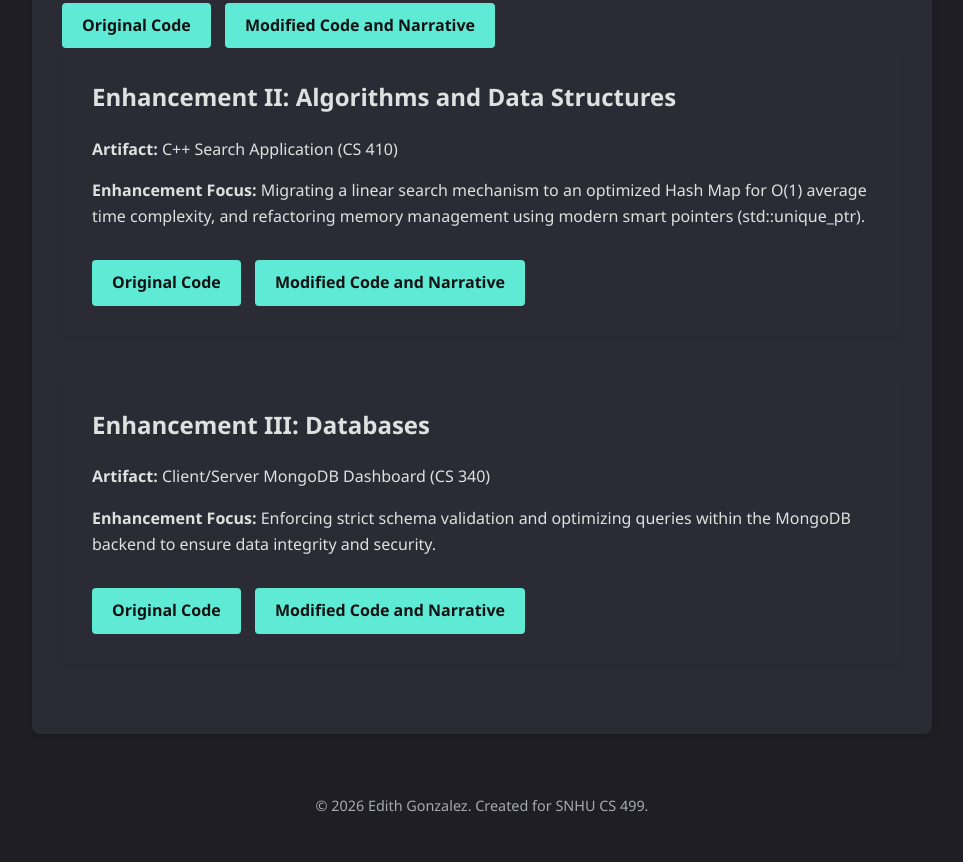
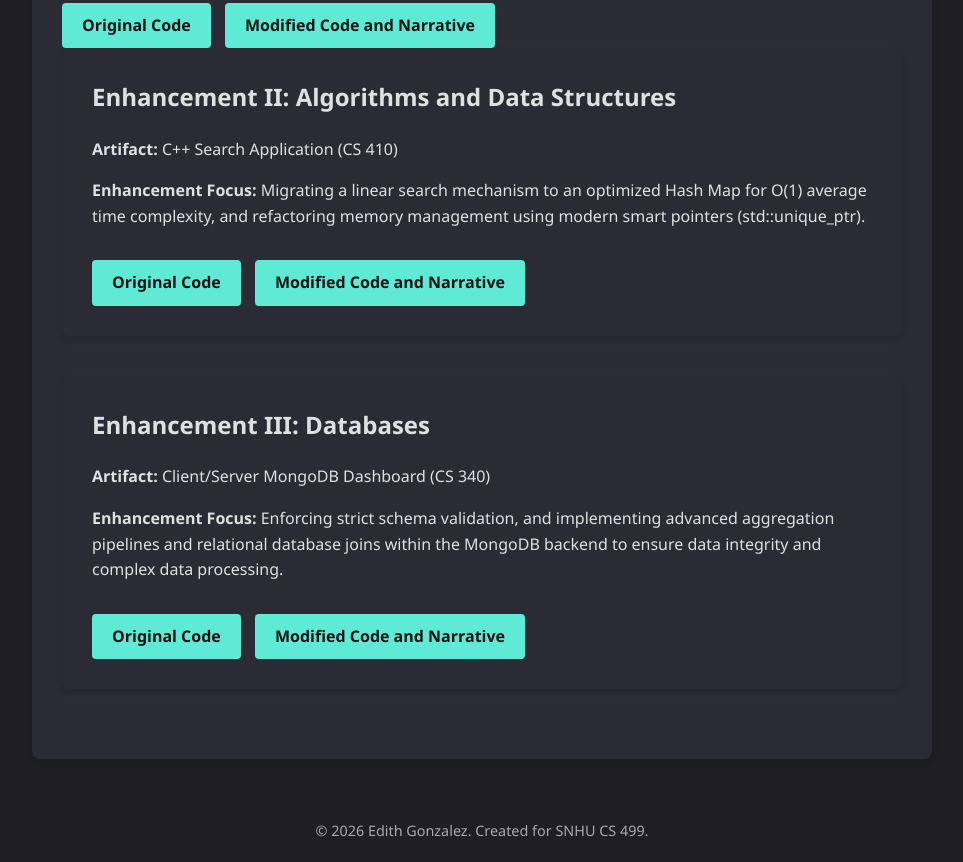
Before and after one commit to EGonzalez-3/EGonzalez-3.github.io, a plain HTML site: page index.html in a window 1280 px wide. Shown: the part 2642-3504 px from the top of the page, without its empty margins (158-1121 px from the left). Before the commit the page ends 3479 px from the top, so only its background shows below. Drawn offline with Linux system fonts and the light colour scheme.

Commit message:
Update index.html

```diff
--- a/index.html
+++ b/index.html
@@ -252,7 +252,7 @@
         <section id="databases">
             <h2>Enhancement III: Databases</h2>
             <p><strong>Artifact:</strong> Client/Server MongoDB Dashboard (CS 340)</p>
-            <p><strong>Enhancement Focus:</strong> Enforcing strict schema validation and optimizing queries within the MongoDB backend to ensure data integrity and security.</p>
+            <p><strong>Enhancement Focus:</strong> Enforcing strict schema validation, and implementing advanced aggregation pipelines and relational database joins within the MongoDB backend to ensure data integrity and complex data processing.</p>
 
             <a href="https://github.com/EGonzalez-3/EGonzalez-3.github.io/blob/main/Original%20code%20artifacts/CS340%20Project%20Two.py" class="artifact-link">Original Code</a>
             <a href="https://github.com/EGonzalez-3/EGonzalez-3.github.io/tree/main/CS340%20Modified%20file" class="artifact-link">Modified Code and Narrative</a>
```
